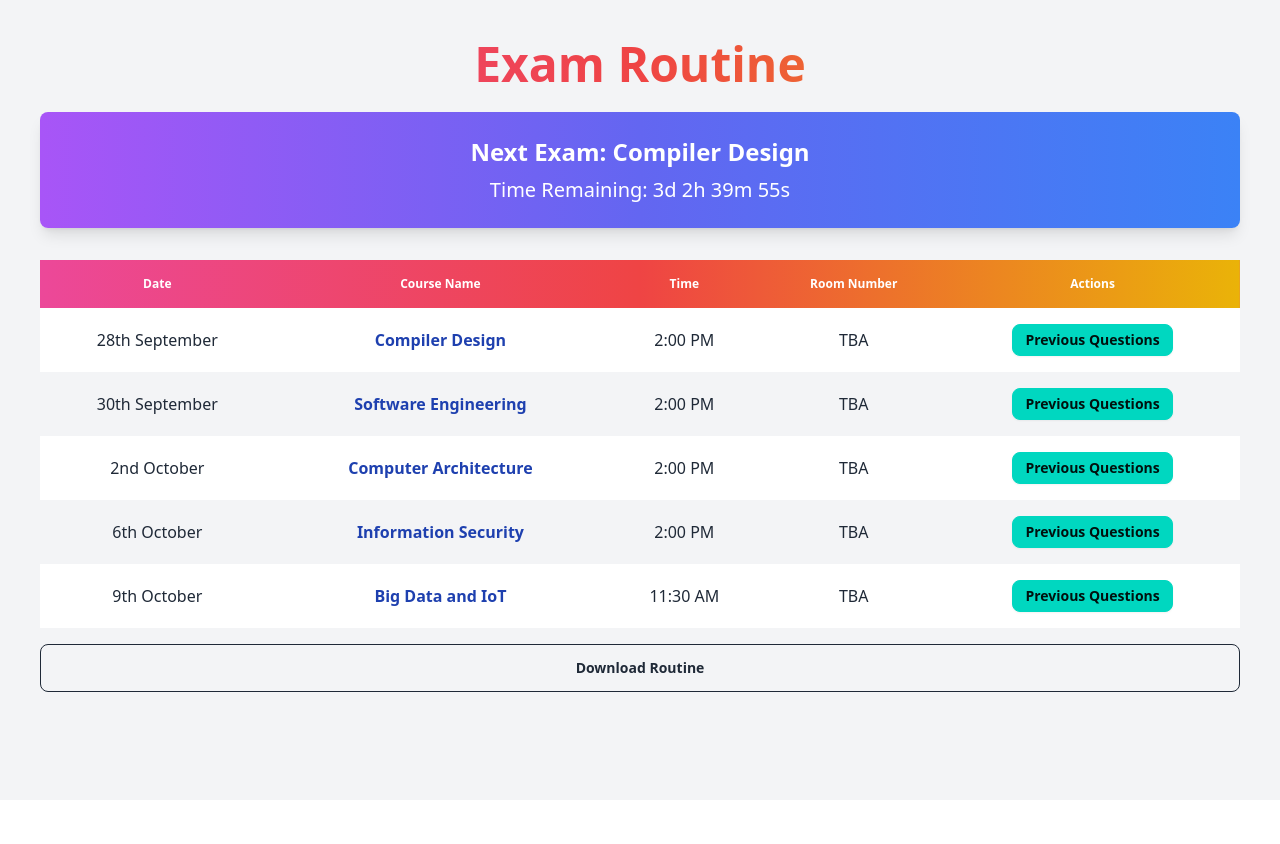
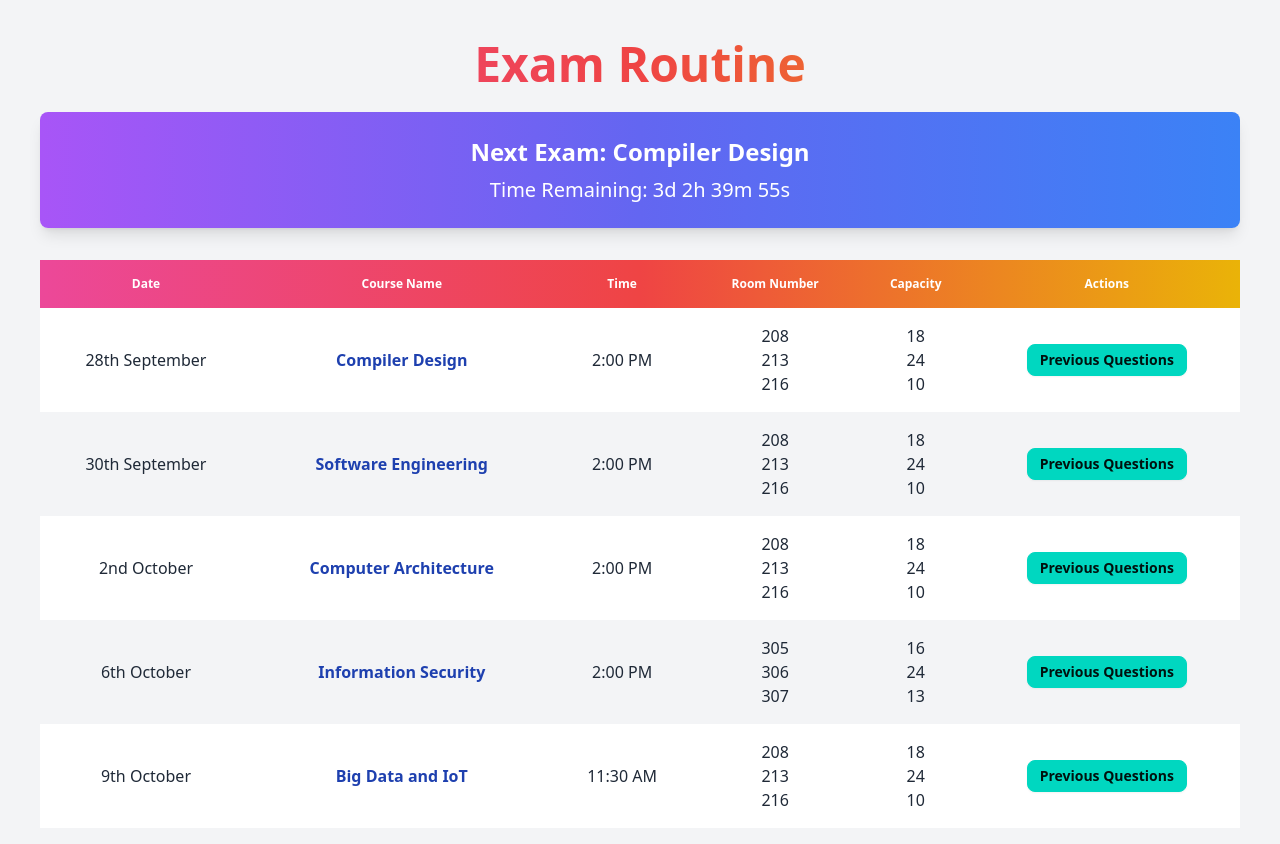
Before and after one commit to sakibnjr/Smart-Routine, a React (Vite) app: page / in a window 1280 px wide. Shown: the top 844 px of the page. Before the commit the page ends 800 px from the top, so only its background shows below. Built offline with nearby package versions, Linux system fonts and the light colour scheme.

Commit message:
added room numbers

```diff
--- a/src/RoutineTable.jsx
+++ b/src/RoutineTable.jsx
@@ -8,7 +8,11 @@ const RoutineTable = () => {
     {
       date: "28th September",
       course: "Compiler Design",
-      room: "TBA",
+      rooms: [
+        { number: "208", capacity: 18 },
+        { number: "213", capacity: 24 },
+        { number: "216", capacity: 10 },
+      ],
       time: "2:00 PM",
       examDate: new Date("2024-09-28T14:00:00"),
       previousQuestionsLink:
@@ -17,7 +21,11 @@ const RoutineTable = () => {
     {
       date: "30th September",
       course: "Software Engineering",
-      room: "TBA",
+      rooms: [
+        { number: "208", capacity: 18 },
+        { number: "213", capacity: 24 },
+        { number: "216", capacity: 10 },
+      ],
       time: "2:00 PM",
       examDate: new Date("2024-09-30T14:00:00"),
       previousQuestionsLink:
@@ -26,7 +34,11 @@ const RoutineTable = () => {
     {
       date: "2nd October",
       course: "Computer Architecture",
-      room: "TBA",
+      rooms: [
+        { number: "208", capacity: 18 },
+        { number: "213", capacity: 24 },
+        { number: "216", capacity: 10 },
+      ],
       time: "2:00 PM",
       examDate: new Date("2024-10-02T14:00:00"),
       previousQuestionsLink:
@@ -35,7 +47,11 @@ const RoutineTable = () => {
     {
       date: "6th October",
       course: "Information Security",
-      room: "TBA",
+      rooms: [
+        { number: "305", capacity: 16 },
+        { number: "306", capacity: 24 },
+        { number: "307", capacity: 13 },
+      ],
       time: "2:00 PM",
       examDate: new Date("2024-10-06T14:00:00"),
       previousQuestionsLink:
@@ -44,7 +60,11 @@ const RoutineTable = () => {
     {
       date: "9th October",
       course: "Big Data and IoT",
-      room: "TBA",
+      rooms: [
+        { number: "208", capacity: 18 },
+        { number: "213", capacity: 24 },
+        { number: "216", capacity: 10 },
+      ],
       time: "11:30 AM",
       examDate: new Date("2024-10-09T11:30:00"),
       previousQuestionsLink:
@@ -135,6 +155,7 @@ const RoutineTable = () => {
               <th className="p-2 md:p-4">Course Name</th>
               <th className="p-2 md:p-4">Time</th>
               <th className="p-2 md:p-4">Room Number</th>
+              <th className="p-2 md:p-4">Capacity</th>
               <th className="p-2 md:p-4">Actions</th>
             </tr>
           </thead>
@@ -152,7 +173,16 @@ const RoutineTable = () => {
                   {item.course}
                 </td>
                 <td className="p-2 md:p-4 text-sm md:text-base">{item.time}</td>
-                <td className="p-2 md:p-4 text-sm md:text-base">TBA</td>
+                <td className="p-2 md:p-4 text-sm md:text-base">
+                  {item.rooms.map((room, roomIndex) => (
+                    <div key={roomIndex}>{room.number}</div>
+                  ))}
+                </td>
+                <td className="p-2 md:p-4 text-sm md:text-base">
+                  {item.rooms.map((room, roomIndex) => (
+                    <div key={roomIndex}>{room.capacity}</div>
+                  ))}
+                </td>
                 <td className="p-2 md:p-4 space-x-2">
                   {/* Previous Questions Button */}
                   <button
@@ -173,15 +203,6 @@ const RoutineTable = () => {
           </tbody>
         </table>
       </motion.div>
-
-      <a
-        href="https://drive.google.com/uc?id=14r3ItldmuHJBhCX8O2o2sb9wLoeYFel9"
-        className="flex justify-center items-center btn btn-outline my-4"
-      >
-        Download Routine
-      </a>
-
-      {/* <Button /> */}
     </div>
   );
 };
```
